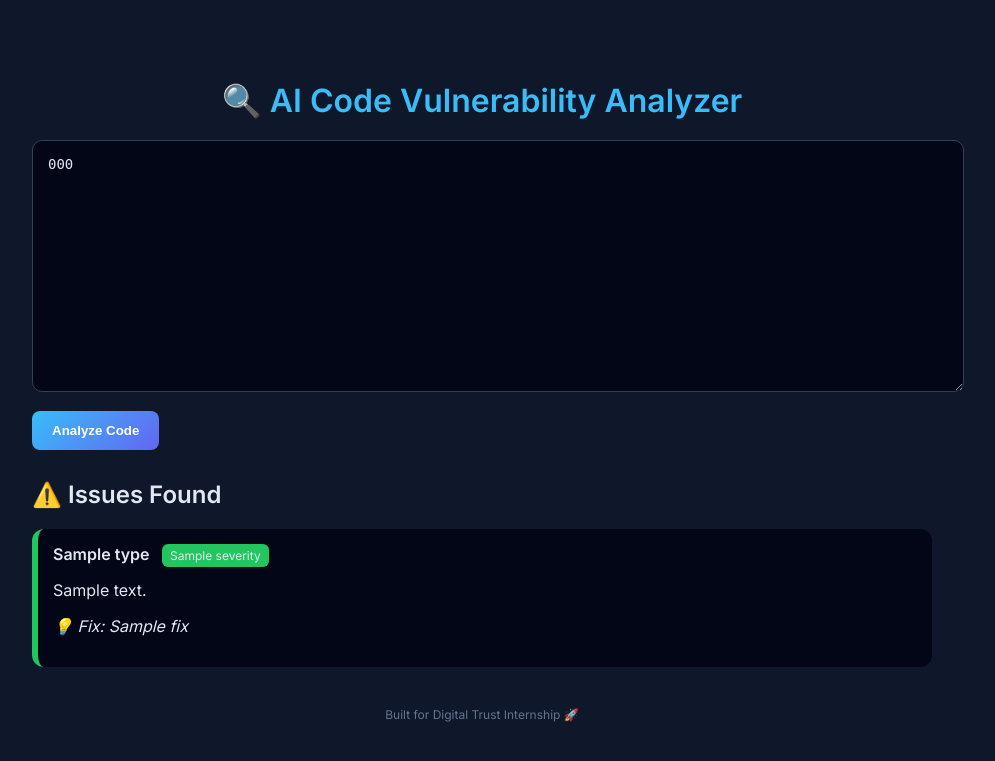
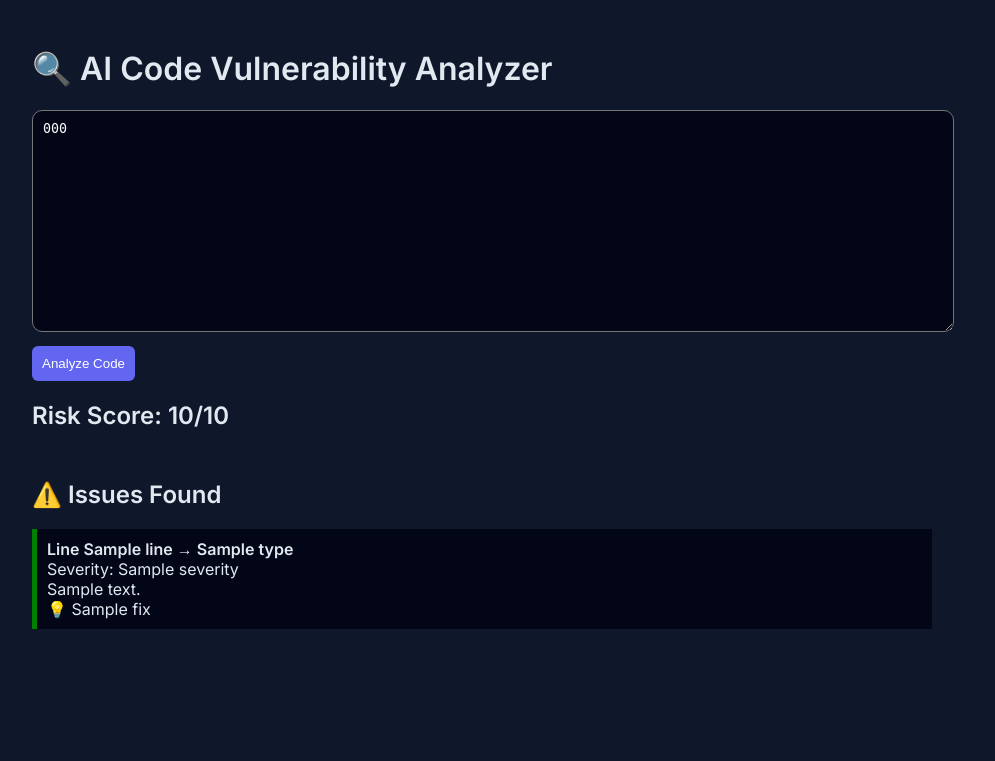
Before and after one commit to Sragvi2005/AI-code-Analyser, a Flask app: template templates/index.html in a window 1280 px wide. Shown: the top 761 px of the page, without its empty margins (158-1153 px from the left). Run offline with Flask 3, Linux system fonts and the light colour scheme; the template is opened without the code that fills it: most values are stand-ins (such as "Sample title", 1, 10 or a date in 2020).

Commit message:
Refactor HTML structure and styling in index.html

```diff
--- a/templates/index.html
+++ b/templates/index.html
@@ -4,7 +4,6 @@
 <meta charset="UTF-8">
 <title>AI Code Vulnerability Analyzer</title>
 
-    <!-- Google Font -->
 <link href="https://fonts.googleapis.com/css2?family=Inter:wght@300;400;600&display=swap" rel="stylesheet">
 
 <style>
@@ -12,102 +11,53 @@
     font-family: 'Inter', sans-serif;
     background: #0f172a;
     color: #e2e8f0;
-            margin: 0;
-            padding: 0;
 }
 
 .container {
     max-width: 900px;
-            margin: 40px auto;
+    margin: auto;
     padding: 20px;
-        }
-
-        h1 {
-            text-align: center;
-            margin-bottom: 20px;
-            color: #38bdf8;
 }
 
 textarea {
     width: 100%;
-            height: 220px;
+    height: 200px;
     background: #020617;
-            color: #e2e8f0;
-            border: 1px solid #334155;
+    color: white;
     border-radius: 10px;
-            padding: 15px;
-            font-family: monospace;
-            font-size: 14px;
+    padding: 10px;
 }
 
 button {
-            margin-top: 15px;
-            padding: 12px 20px;
+    margin-top: 10px;
+    padding: 10px;
+    background: #6366f1;
+    color: white;
     border: none;
-            border-radius: 8px;
-            background: linear-gradient(135deg, #38bdf8, #6366f1);
-            color: white;
-            font-weight: 600;
-            cursor: pointer;
+    border-radius: 6px;
 }
 
-        button:hover {
-            opacity: 0.9;
+/* Risk bar */
+.bar {
+    height: 10px;
+    border-radius: 5px;
 }
 
-        .results {
-            margin-top: 30px;
+.high { background: #ef4444; }
+.medium { background: #f59e0b; }
+.low { background: #22c55e; }
+
+/* Cards */
+.card {
+    background: #020617;
+    padding: 10px;
+    margin-top: 10px;
+    border-left: 5px solid;
 }
 
-        .card {
-            background: #020617;
-            border-radius: 12px;
-            padding: 15px;
-            margin-bottom: 15px;
-            border-left: 6px solid;
-        }
-
-        .high {
-            border-color: #ef4444;
-        }
-
-        .medium {
-            border-color: #f59e0b;
-        }
-
-        .low {
-            border-color: #22c55e;
-        }
-
-        .card strong {
-            font-size: 16px;
-        }
-
-        .tag {
-            font-size: 12px;
-            padding: 4px 8px;
-            border-radius: 6px;
-            margin-left: 8px;
-        }
-
-        .high-tag {
-            background: #ef4444;
-        }
-
-        .medium-tag {
-            background: #f59e0b;
-        }
-
-        .low-tag {
-            background: #22c55e;
-        }
-
-        .footer {
-            text-align: center;
-            margin-top: 40px;
-            color: #64748b;
-            font-size: 12px;
-        }
+.high-border { border-color: red; }
+.medium-border { border-color: orange; }
+.low-border { border-color: green; }
 
 </style>
 </head>
@@ -118,47 +68,38 @@
 
 <h1>🔍 AI Code Vulnerability Analyzer</h1>
 
-    <form method="POST">
+<form method="POST" action="/">
     <textarea name="code" placeholder="Paste your code here...">{{ code }}</textarea>
+    <br>
     <button type="submit">Analyze Code</button>
 </form>
 
-    <div class="results">
+{% if result %}
 
-        {% if result %}
+<h2> Risk Score: {{ risk_score }}/10</h2>
+
+<div style="margin:10px 0;">
+    <div class="bar {{ risk_level }}" style="width: {{ risk_score * 10 }}%;"></div>
+</div>
+
 <h2>⚠️ Issues Found</h2>
 
 {% for issue in result %}
 <div class="card
-                    {% if issue.severity == 'HIGH' %}high
-                    {% elif issue.severity == 'MEDIUM' %}medium
-                    {% else %}low{% endif %}">
+    {% if issue.severity == 'HIGH' %}high-border
+    {% elif issue.severity == 'MEDIUM' %}medium-border
+    {% else %}low-border{% endif %}">
 
-                    <strong>{{ issue.type }}</strong>
+    <strong>Line {{ issue.line }} → {{ issue.type }}</strong><br>
+    Severity: {{ issue.severity }}<br>
+    {{ issue.message }}<br>
 
-                    <span class="tag
-                        {% if issue.severity == 'HIGH' %}high-tag
-                        {% elif issue.severity == 'MEDIUM' %}medium-tag
-                        {% else %}low-tag{% endif %}">
-                        {{ issue.severity }}
-                    </span>
-
-                    <p>{{ issue.message }}</p>
-                    <p><em>💡 Fix: {{ issue.fix }}</em></p>
+    💡 {{ issue.fix }}
 
 </div>
 {% endfor %}
+
 {% endif %}
-
-        {% if result is not none and result|length == 0 %}
-            <h3>✅ No vulnerabilities found</h3>
-        {% endif %}
-
-    </div>
-
-    <div class="footer">
-        Built for Digital Trust Internship 🚀
-    </div>
 
 </div>
 
```
Lines whose indentation alone changed are shown as unchanged.
